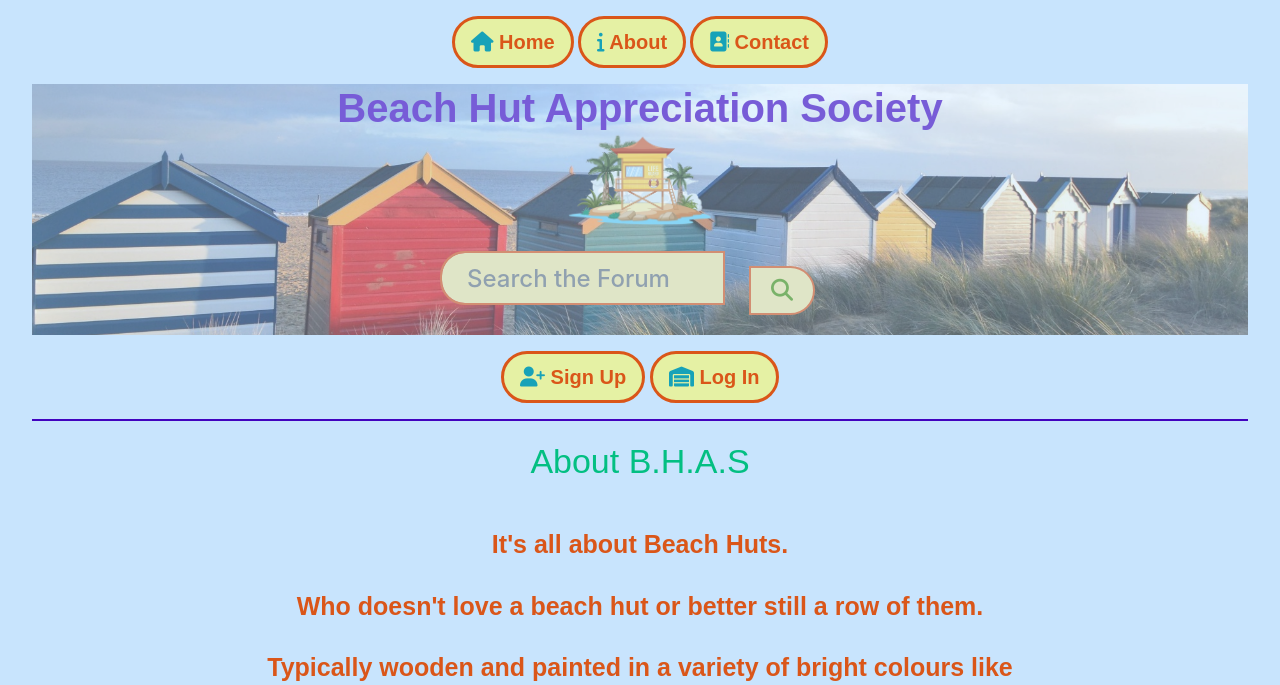
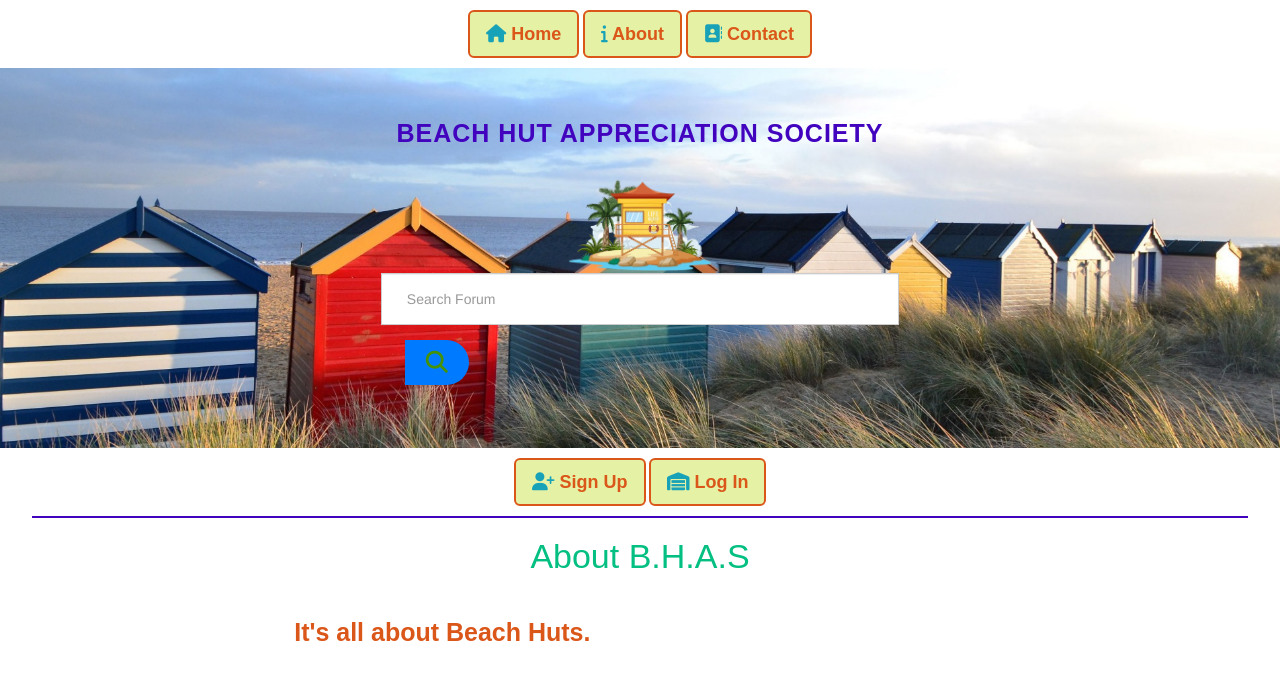
Before and after one commit to neil7057/beach_hut_society, a Flask app: page /about in a window 1280 px wide. Shown: the top 685 px of the page. Run offline with Flask 3, Linux system fonts and the light colour scheme; some libraries are stand-ins or nearby versions; some web fonts are replaced.

Commit message:
add search bar

```diff
--- a/beachhuts/static/css/style.css
+++ b/beachhuts/static/css/style.css
@@ -110,10 +110,35 @@ li {
      text-align: center;
 }
 
+.hero-image {
+    position: relative;
+    background: url("../images/hero.jpg") no-repeat left center;
+    background-size: cover;
+    height: 380px;
+  }
+
+  .overlay {
+    position: absolute;
+    top: 0;
+    left: 0;
+    width: 90%;
+    height: 100%;
+  }
+
+  .hero-image-content {
+    margin-top: 5%;
+  }
+
+  .hero-image-content h1 {
+    font-weight: 700;
+    font-size: 2.5rem;
+    letter-spacing: 0.1rem;
+  }
+
 /*--------------------------------------------Search Items*/
 
 .search-bar {
-    max-width: 400px;
+    max-width: 50%;
     margin: auto;
 }
 
@@ -291,7 +316,6 @@ li {
 }
 
 .user-display {
-    /* text-indent: 30px; */
     background: #79c7e5;
     width: auto;
     border-radius: 12px;
@@ -461,7 +485,7 @@ footer {
 }
 
 .text-muted-wcag {
-    to provide sufficient WCAG contrast
+    /* to provide sufficient WCAG contrast */
     color: #4203bf !important;
 }
 
@@ -740,7 +764,7 @@ a {
     }
 }
 
-@media (max-width: 460px) {
+/* @media (max-width: 460px) {
     .btn-lg {
         font-size: .3rem;
     }
@@ -750,4 +774,4 @@ a {
     .tag-form {
         font-size: .5rem!important;
     }
-}
+} */
--- a/beachhuts/templates/base.html
+++ b/beachhuts/templates/base.html
@@ -14,6 +14,9 @@
     <link rel="apple-touch-icon" sizes="180x180" href="{{ url_for('static', filename='favicon/apple-touch-icon.png') }}">
     <link rel="icon" type="image/png" sizes="32x32" href="{{ url_for('static', filename='favicon/favicon-32x32.png') }}">
     <link rel="icon" type="image/png" sizes="16x16" href="{{ url_for('static', filename='favicon/favicon-16x16.png') }}">
+
+    <link href="//netdna.bootstrapcdn.com/bootstrap/3.2.0/css/bootstrap.min.css" rel="stylesheet" id="bootstrap-css">
+
     <title>Beach Hut Appreciation Society</title>
 
 
@@ -35,32 +38,32 @@
         </div>
     </nav>
 <!-- Page Header -->
-    <header class="bg-image" style="background-image: url('{{ url_for('static', filename='images/hero.jpg') }}')">
-        <div class="container-fluid">
-            <div class="row">
-                <div class="col-lg-8 col-md-10 mx-auto">
-                    <div class="site-heading">
-                        <h1 class="center-content text-blue">Beach Hut Appreciation Society</h1>
-                    </div>
+    <header class="hero-image">
+    <div class="overlay"></div>
+    <div class="container-fluid position-relative">
+        <div class="row justify-content-center">
+            <div class="col-xl-10">
+                <div class="text-center text-white text-uppercase hero-image-content">
+                    <h1 class="text-blue mb-5">Beach Hut Appreciation Society</h1>
                     <img class="logo-img center d-none d-lg-block" src="{{ url_for('static', filename='images/bh-tower.png') }}" alt="Beach Hut Logo"
                         aria-label="beach hut image blue and white.">
-                    <!-- **** Search Bar based on https://codepen.io/gungorbudak/pen/ooKNpz **** -->
-                        <br>
+
                     <form action="{{ url_for('search_results') }}" method="GET" class="input-group search-bar">
                     <label for="search_term" class="hide-labels">Search</label>
-                        <input type="text" name="search_term" class="form-control" placeholder="Search the Forum">
-                        <div  class="input-group-append">
-                            <button class="btn btn-search " aria-label="search" type="submit">
+                    <input type="text" name="search_term" class="form-control input-search" placeholder="Search Forum">
+                    <div class="input-group-append">
+                        <button class="btn btn-secondary search-button" aria-label="search" type="submit">
                         <i class="fa fa-search"></i>
                         </button>
                     </div>
                     </form>
+                </div>
   <!-- **** /search bar **** -->
                 </div>
             </div>
         </div>
+    </div>
     </header>
-
     <nav class="container">
         <div class="row">
             <div class="col-12">
```
Lines whose indentation alone changed are shown as unchanged.
